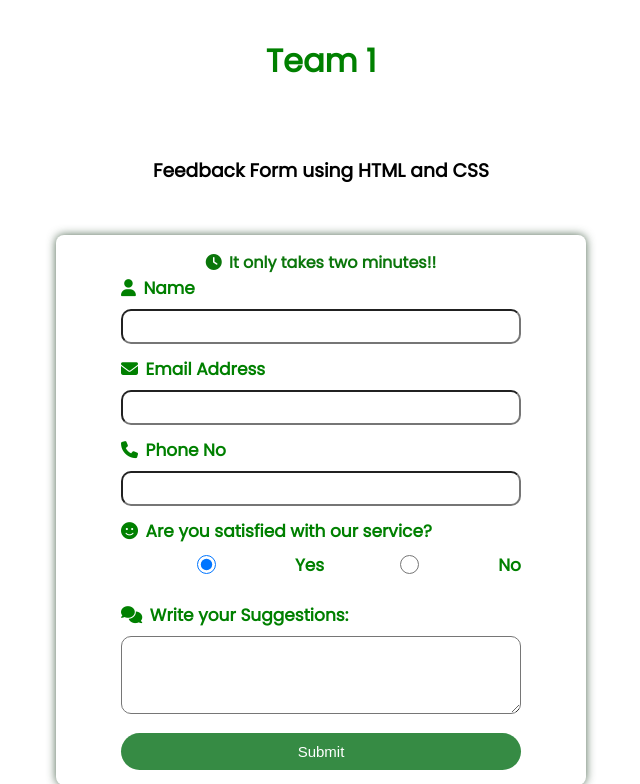
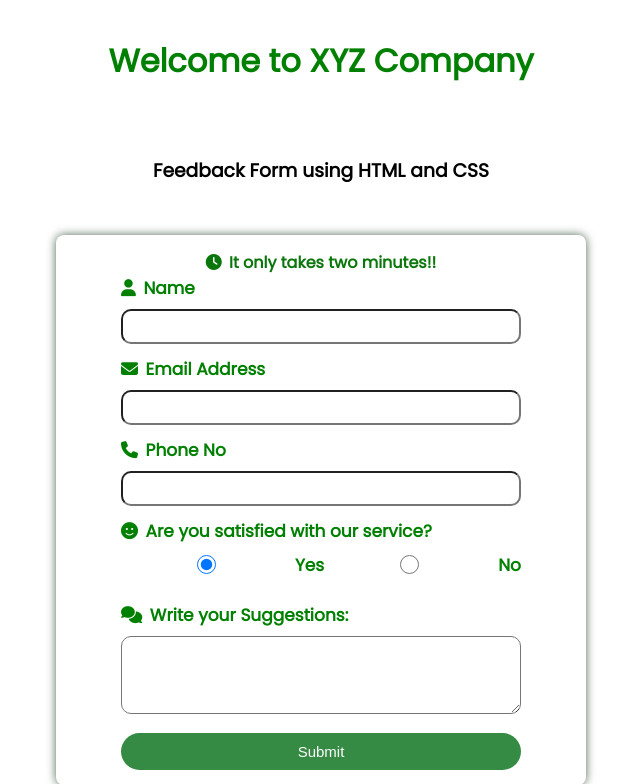
Before and after one commit to 23013726/devasc-team-1, a Flask app: page / in a window 1280 px wide. Shown: the top 784 px of the page, without its empty margins (319-959 px from the left). Run offline with Flask 2, Linux system fonts and the light colour scheme.

Commit message:
Update by Henry

```diff
--- a/templates/index.html
+++ b/templates/index.html
@@ -11,7 +11,7 @@
 </head>
 
 <body>
-    <h1>Team 1</h1>
+    <h1>Welcome to XYZ Company</h1>
     <h3>Feedback Form using HTML and CSS</h3>
     <div class="form-box">
         <div class="textup">
```
